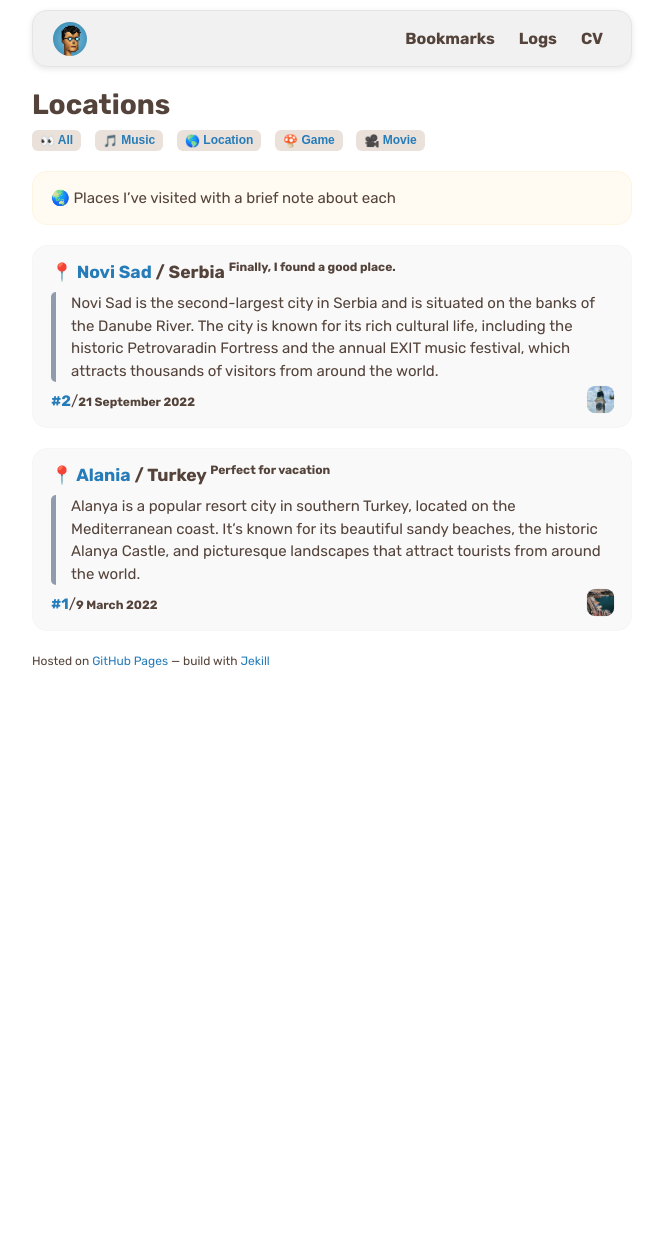
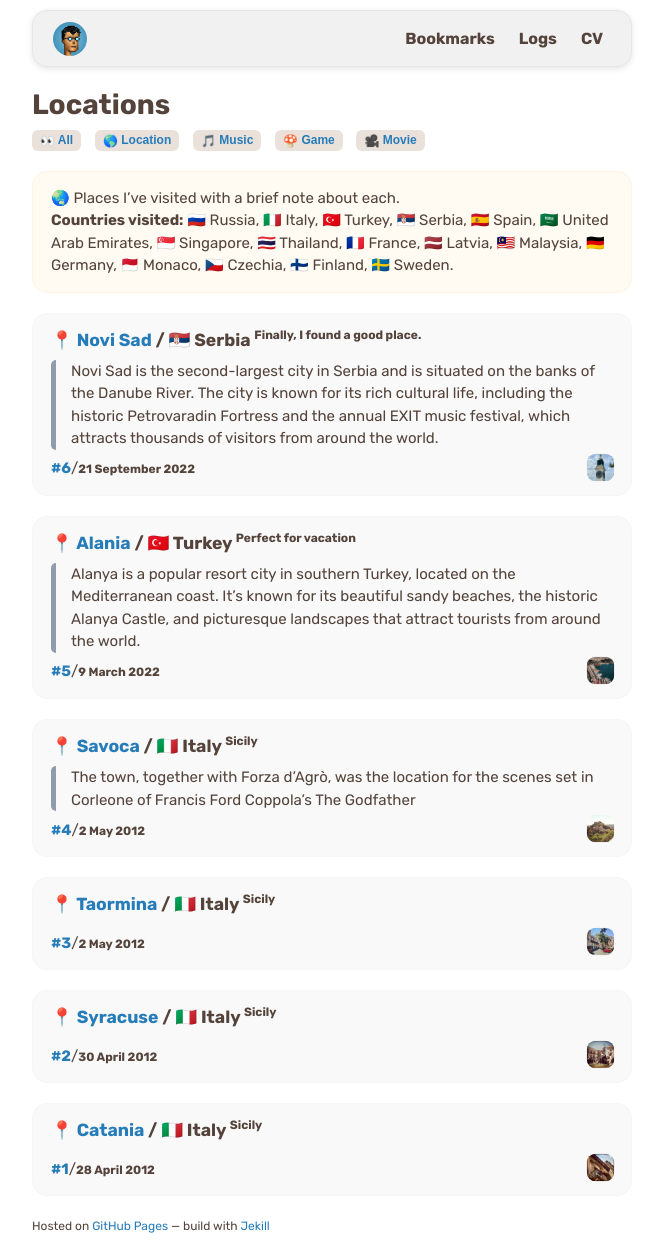
Before and after one commit to alobanov/alobanov.github.io, a Jekyll site: the page built from logs/location.html, in a window 1280 px wide. Shown: the whole page, without its empty margins (308-971 px from the left). Built offline with Jekyll 4.4.1, drawn with Linux system fonts in a browser that asks for light colours; emoji names are drawn with the system emoji font; some web fonts are replaced; before the commit the page ends 900 px from its top, so only the background shows below that.

Commit message:
add more cities

```diff
--- /dev/null
+++ b/_logs/2012-04-28-catania-itali-location-log copy.md
@@ -0,0 +1,10 @@
+---
+layout: log
+title: "Catania/Sicily"
+date: 2012-04-28
+category: location
+images:
+ - cataina.jpeg
+---
+
+### 📍 [Catania](https://maps.app.goo.gl/gRZUyxU3bmA6QfdU8) / 🇮🇹 Italy <small class="superscript">Sicily</small>
--- /dev/null
+++ b/_logs/2012-04-30-syracuse-itali-location-log copy.md
@@ -0,0 +1,10 @@
+---
+layout: log
+title: "Syracuse/Sicily"
+date: 2012-04-30
+category: location
+images:
+ - syracuse.jpeg
+---
+
+### 📍 [Syracuse](https://maps.app.goo.gl/qZESCqm7T7FjnHTT6) / 🇮🇹 Italy <small class="superscript">Sicily</small>
--- /dev/null
+++ b/_logs/2012-05-04-savoca-itali-location-log.md
@@ -0,0 +1,12 @@
+---
+layout: log
+title: "Savoca/Sicily"
+date: 2012-05-02
+category: location
+images:
+ - savoca.jpeg
+---
+
+### 📍 [Savoca](https://maps.app.goo.gl/qs7xwZRstbrBRyFn7) / 🇮🇹 Italy <small class="superscript">Sicily</small>
+
+> The town, together with Forza d'Agrò, was the location for the scenes set in Corleone of Francis Ford Coppola's The Godfather
--- a/logs/location.html
+++ b/logs/location.html
@@ -9,7 +9,11 @@
 {% include log_category_list.html %}
 
 <div class="bubble yellow">
-    🌏 Places I’ve visited with a brief note about each
+    🌏 Places I’ve visited with a brief note about each. <br />
+    <b>Countries visited:</b> 🇷🇺 Russia, 🇮🇹 Italy, 🇹🇷 Turkey, 🇷🇸 Serbia, 🇪🇸 Spain, 🇸🇦 United Arab Emirates,
+    🇸🇬
+    Singapore, 🇹🇭 Thailand, 🇫🇷 France, 🇱🇻 Latvia, 🇲🇾 Malaysia, 🇩🇪 Germany, 🇲🇨 Monaco, 🇨🇿 Czechia, 🇫🇮
+    Finland, 🇸🇪 Sweden.
 </div>
 
 {% assign items = site.logs | where: "category", "location" | sort: 'date' | reverse %}
```
Also changed, not shown: _logs/2012-05-01-taormina-itali-location-log copy.md (added, +10 -0 lines), _logs/2022-03-09-alania-location-log.md (+1 -1 lines), _logs/2022-09-22-novisad-location-log.md (+1 -1 lines), assets/img/location/cataina.jpeg (added), assets/img/location/savoca.jpeg (added), assets/img/location/syracuse.jpeg (added), assets/img/location/taormina.jpeg (added).
